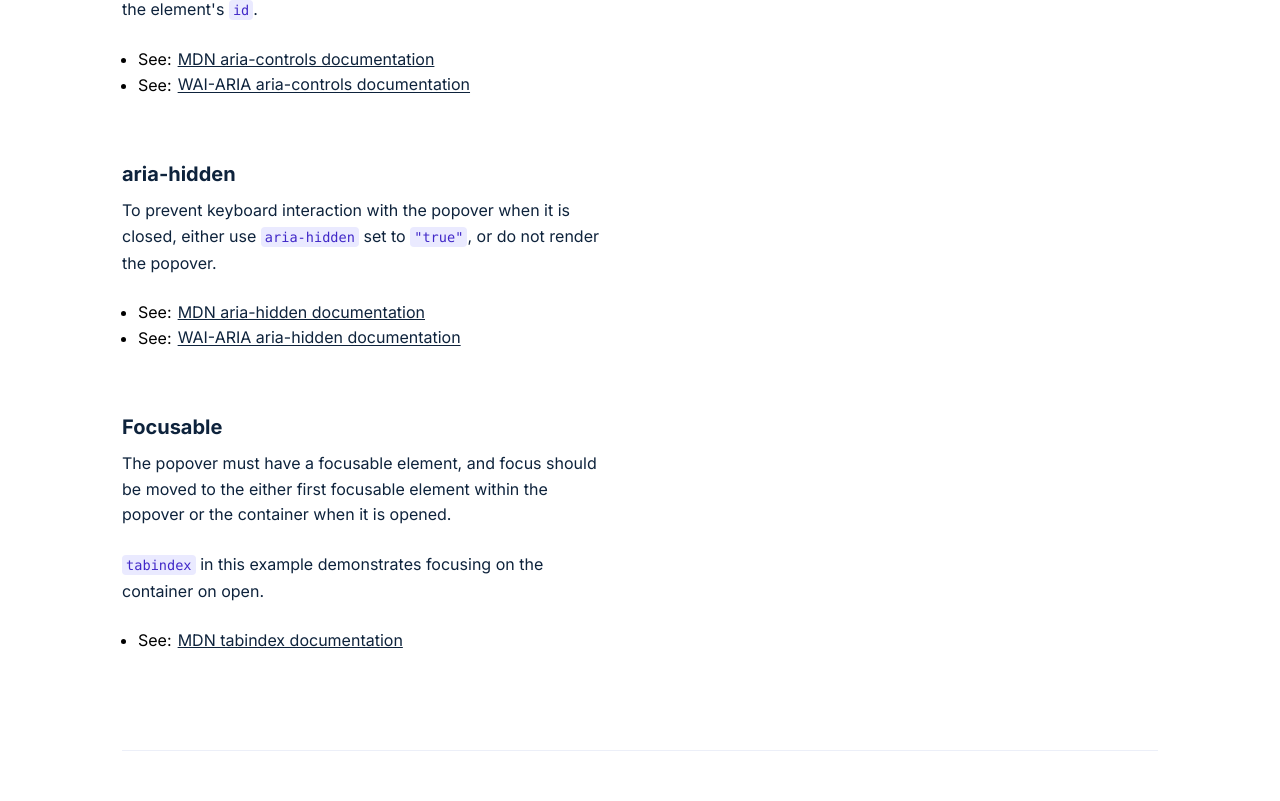
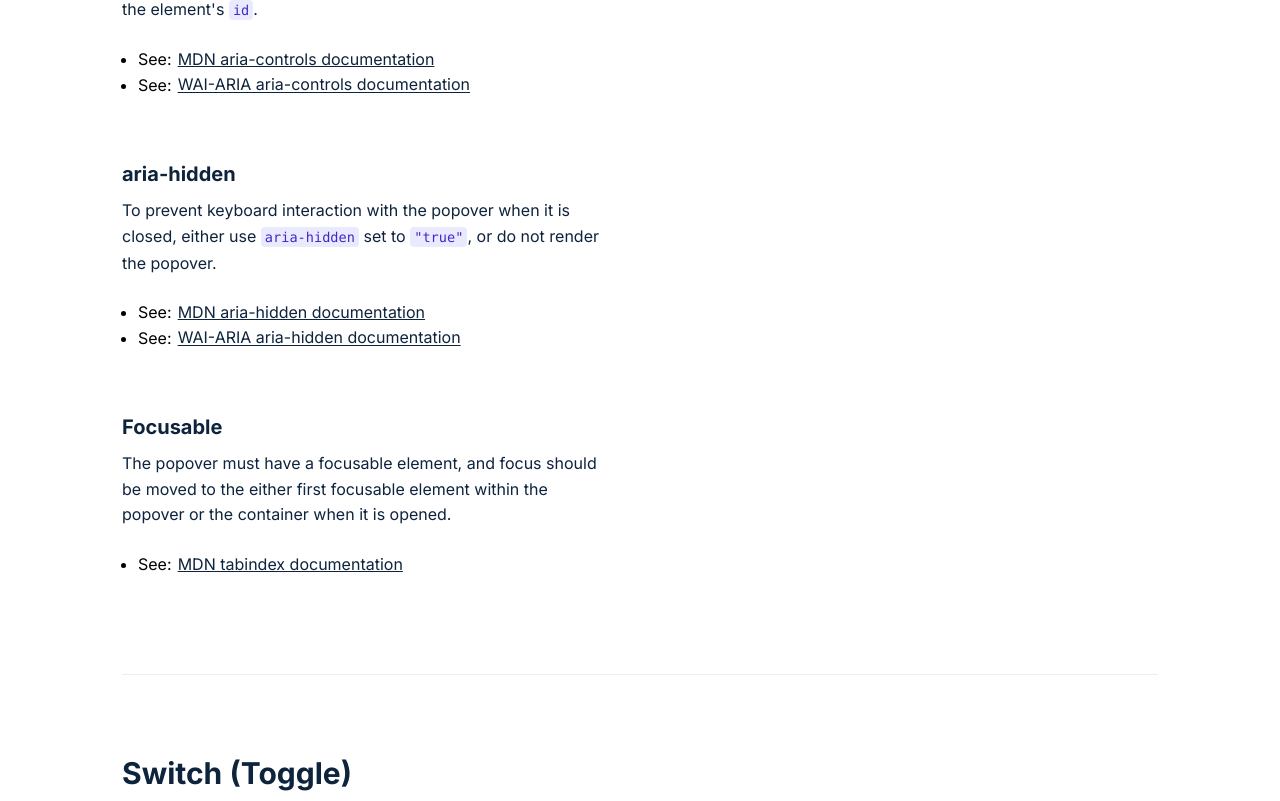
Before and after one commit to jonambas/a11y-html, a Next.js app: page / in a window 1280 px wide. Shown: the part 2516-3317 px from the top of the page. Built offline with nearby package versions, Linux system fonts and the light colour scheme.

Commit message:
feat: remove unclear tabindex content

```diff
--- a/content/Popover.tsx
+++ b/content/Popover.tsx
@@ -16,7 +16,6 @@ const popover = `
 <div
   [#popover-controls]id="popover-container"[]
   [#popover-hidden]aria-hidden="false"[]
-  [#popover-focusable]tabindex="-1"[]
 >
   <p>Popover content</p>
   [#popover-focusable]<button type="button">Close</button>[]
@@ -105,10 +104,6 @@ export const Popover: FC = () => {
           to the either first focusable element within the popover or the
           container when it is opened.
         </p>
-        <p>
-          <InlineCode>tabindex</InlineCode> in this example demonstrates
-          focusing on the container on open.
-        </p>
         <ul>
           <li>
             See:{' '}
```
